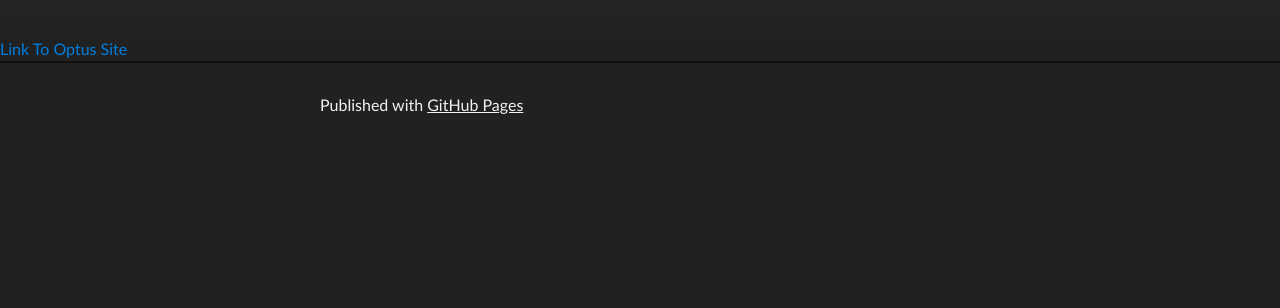
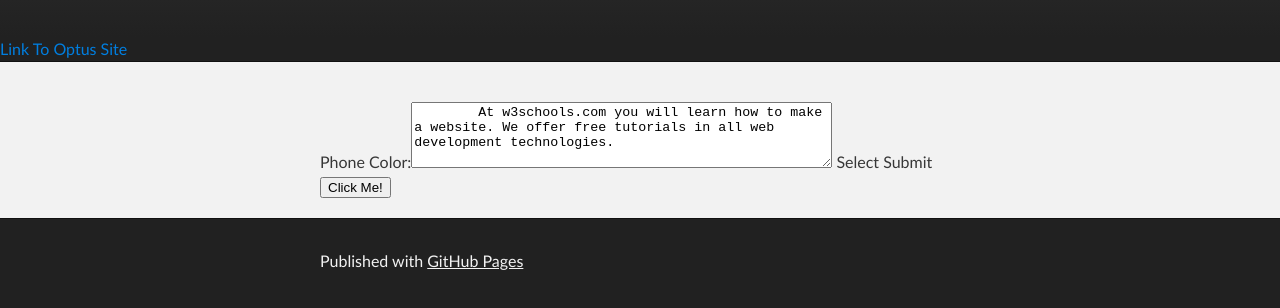
Before and after one commit to sagarchand/thepig25.github.io, a plain HTML site: page index.html in a window 1280 px wide. Shown: the part 172-480 px from the top of the page. Drawn offline with Linux system fonts and the light colour scheme.

Commit message:
Added Custom Click Event.

```diff
--- a/index.html
+++ b/index.html
@@ -26,7 +26,13 @@
     <a href="http://www.optus.com.au" id="myOptusLink">Link To Optus Site</a>
     <!-- MAIN CONTENT -->
     <div id="main_content_wrap" class="outer">
+       <section id="main_content" class="inner">
 
+        Phone Color:<textarea id="textArea"rows="4" cols="50">
+        At w3schools.com you will learn how to make a website. We offer free tutorials in all web development technologies.
+        </textarea>
+        Select Submit<button id="submitButton" type="button">Click Me!</button>
+      </section>
     </div>
 
     <!-- FOOTER  -->
--- a/scripts/mySegmentScript.js
+++ b/scripts/mySegmentScript.js
@@ -26,3 +26,10 @@ var optusLink = document.getElementById('myOptusLink');
 analytics.trackLink(optusLink, 'Clicked Optus Link', {
     plan : 'Iphone'
 });
+
+var clickedForm = document.getElementById('submitButton');
+var inputField = document.getElementById('textArea').value;
+
+analytics.track(clickedForm, 'Phone Color', {
+    chosenColor: inputField
+});
```
